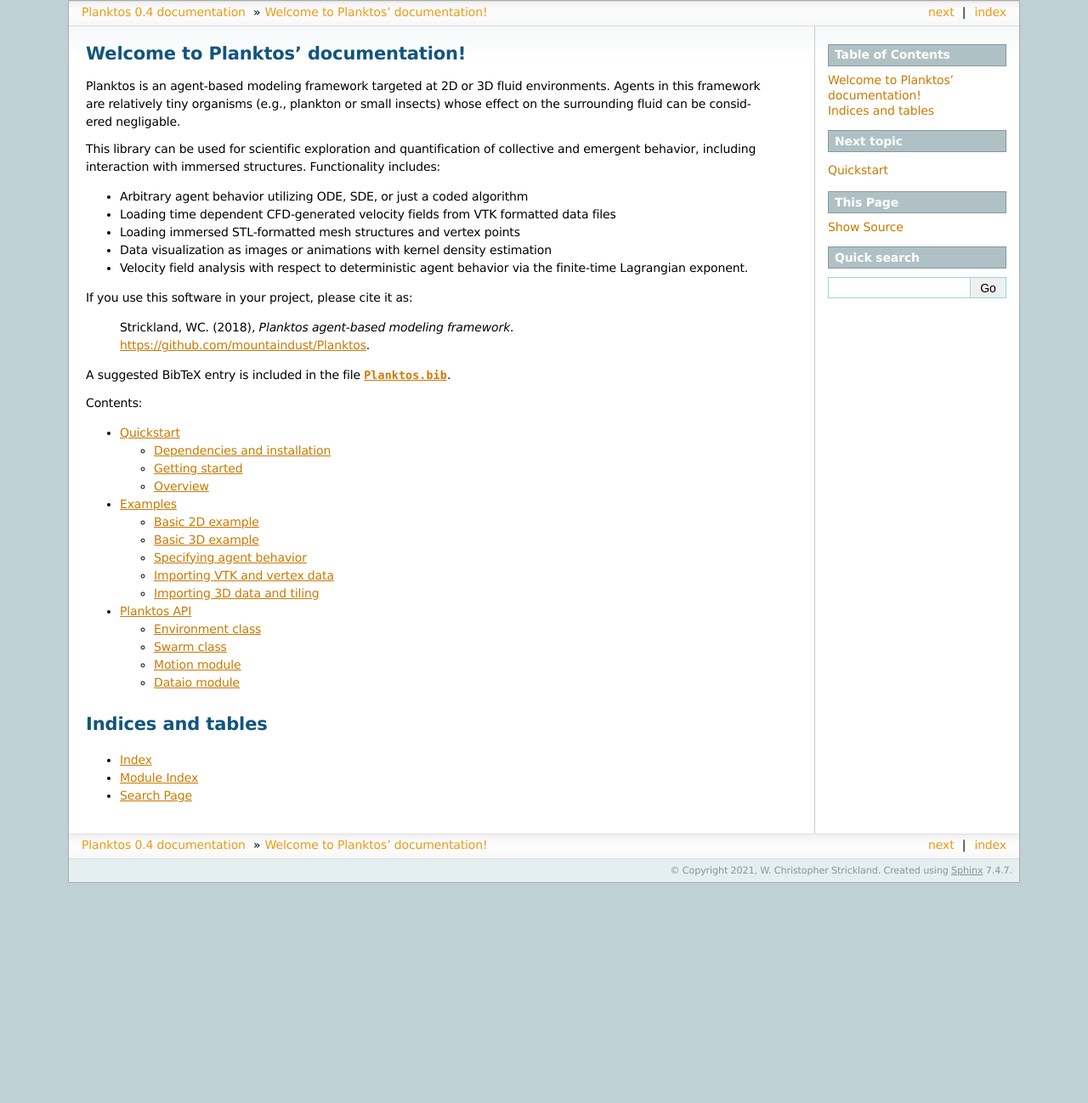
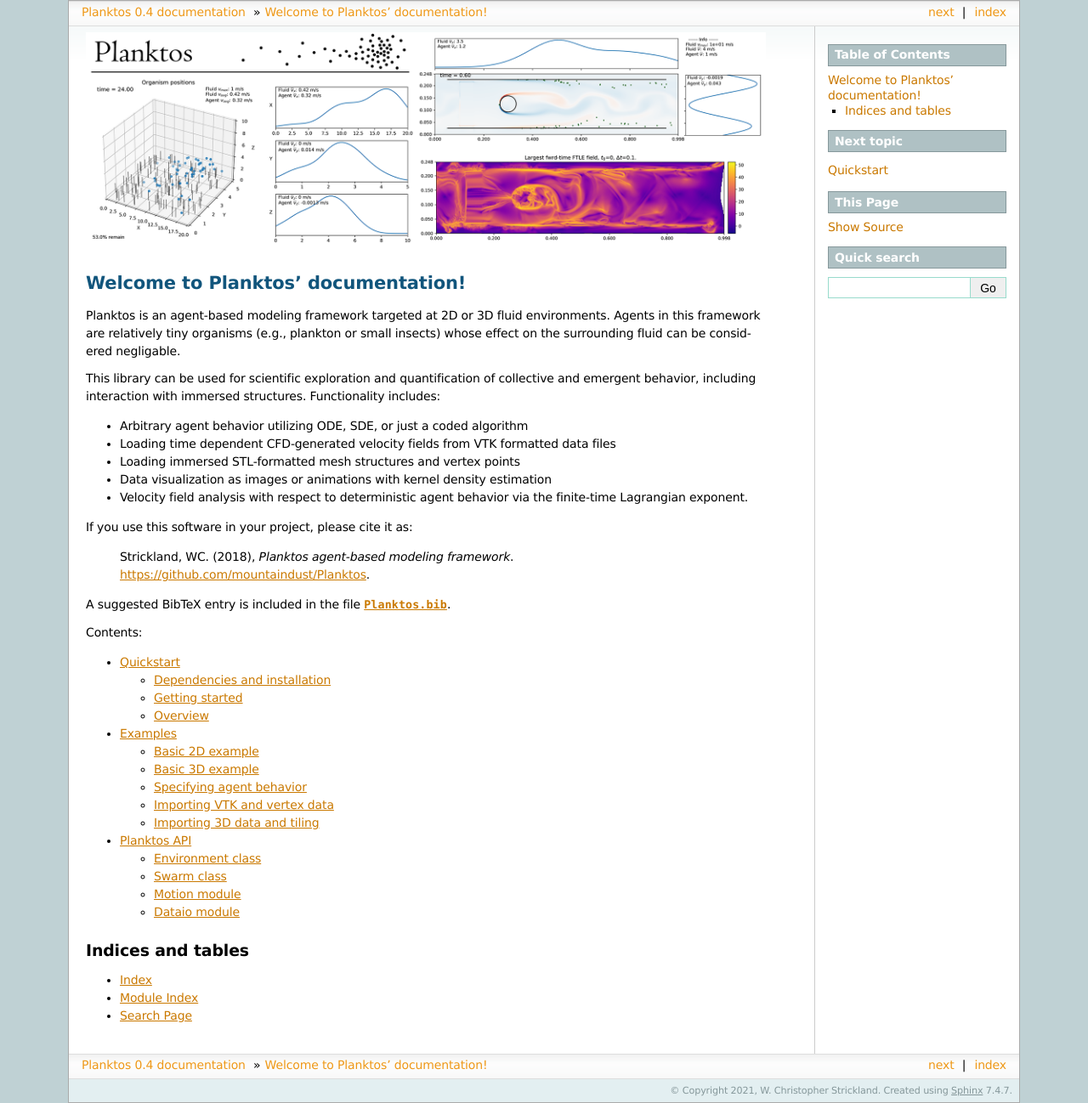
Before and after one commit to mountaindust/Planktos, a Sphinx documentation site: the page built from docs/index.rst, in a window 1280 px wide. Shown: the whole page at 85% size. Built offline with Sphinx 7.4.7, drawn with Linux system fonts in a browser that asks for light colours; before the commit the page ends 1039 px from its top, so only the background shows below that.

Commit message:
Adds logo

```diff
--- a/docs/index.rst
+++ b/docs/index.rst
@@ -7,6 +7,9 @@
   :description: Planktos agent-based modeling framework documentation
   :keywords: Planktos, documentation, agent-based, modeling, fluid
 
+.. image:: _static/logo.png
+
+===================================
 Welcome to Planktos' documentation!
 ===================================
 
@@ -43,8 +46,6 @@
    examples/index
    api/index
 
-
-
 Indices and tables
 ==================
 
```
Also changed, not shown: docs/_static/logo.png (added), 1 other file.
